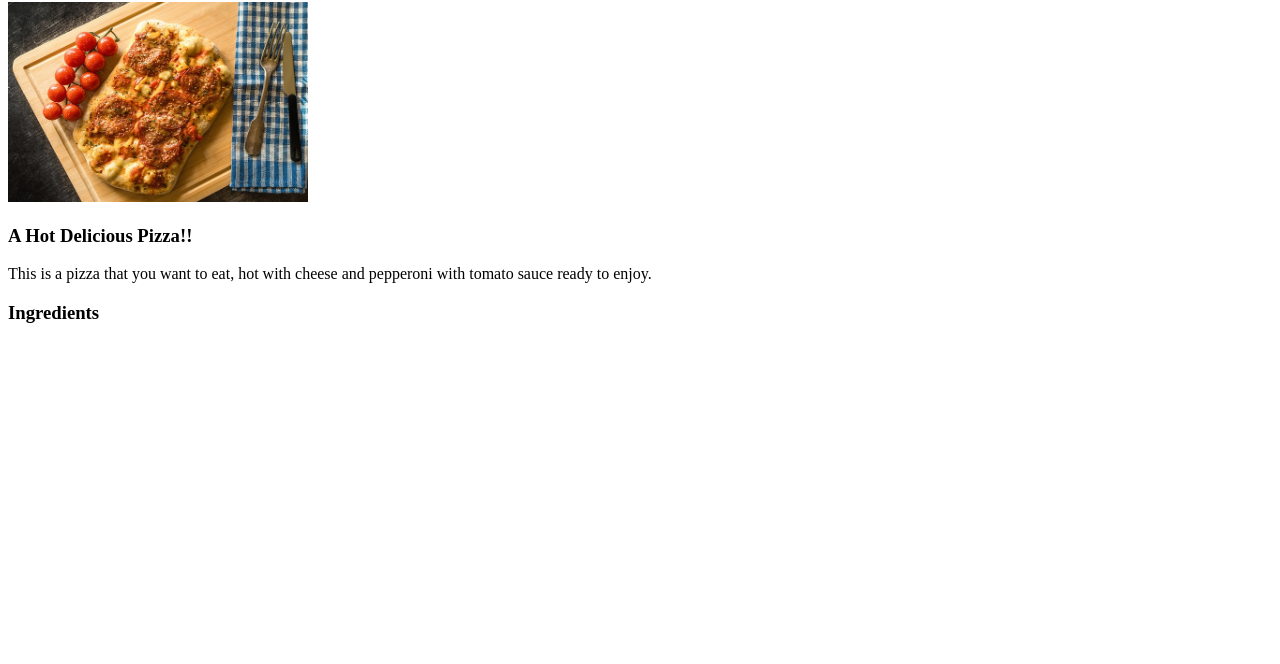
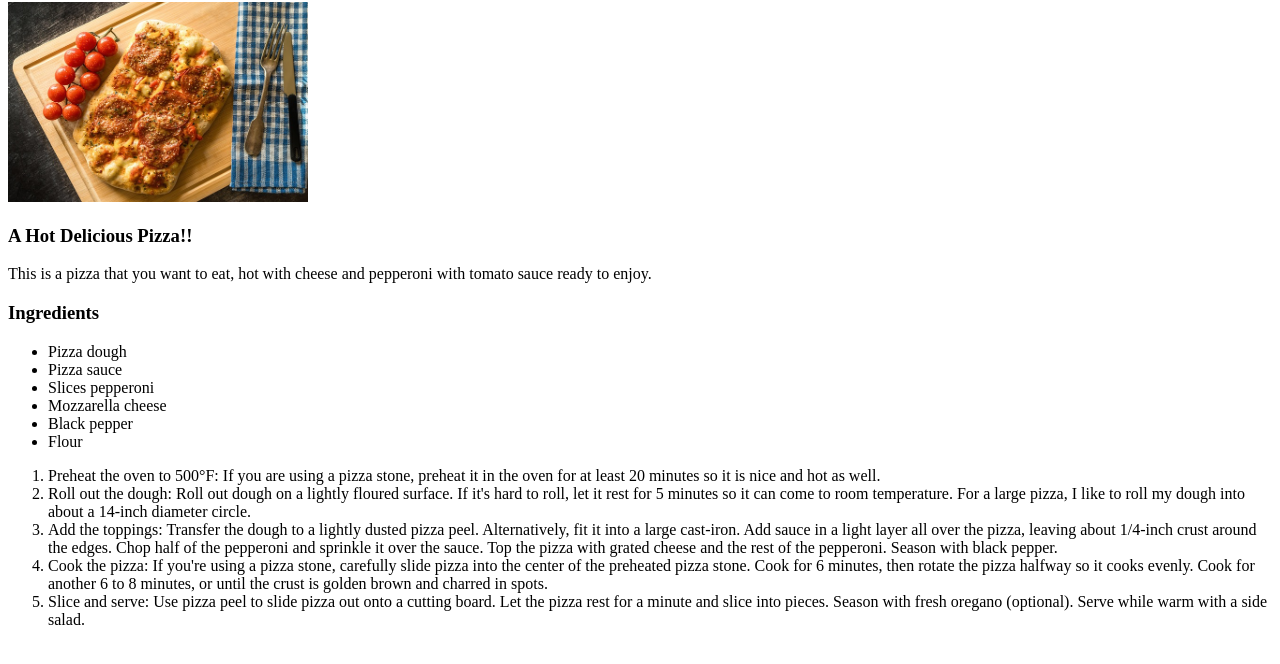
Before and after one commit to luiwebdev/odin-recipes, a plain HTML site: page recipes/pizza.html in a window 1280 px wide. Shown: the part 104-768 px from the top of the page. Drawn offline with Linux system fonts and the light colour scheme.

Commit message:
Add the pizza recipes
Completed added the pizza recipe with all the
content needed

```diff
--- a/recipes/pizza.html
+++ b/recipes/pizza.html
@@ -1,10 +1,12 @@
 <!DOCTYPE html>
 <html lang="en">
+
 <head>
     <meta charset="UTF-8">
     <meta name="viewport" content="width=device-width, initial-scale=1.0">
     <title>Odin Recipes Project</title>
 </head>
+
 <body>
     <a href="../index.html">Home</a>
 
@@ -17,6 +19,28 @@
 
     <h3>Ingredients</h3>
 
+    <ul>
+        <li>Pizza dough</li>
+        <li>Pizza sauce</li>
+        <li>Slices pepperoni</li>
+        <li>Mozzarella cheese</li>
+        <li>Black pepper</li>
+        <li>Flour</li>
+    </ul>
+
+    <ol>
+        <li>Preheat the oven to 500°F: If you are using a pizza stone, preheat it in the oven for at least 20 minutes so
+            it is nice and hot as well.</li>
+        <li>Roll out the dough: Roll out dough on a lightly floured surface. If it's hard to roll, let it rest for 5
+            minutes so it can come to room temperature. For a large pizza, I like to roll my dough into about a 14-inch
+            diameter circle.</li>
+        <li>Add the toppings: Transfer the dough to a lightly dusted pizza peel. Alternatively, fit it into a large
+            cast-iron. Add sauce in a light layer all over the pizza, leaving about 1/4-inch crust around the edges. Chop half of the pepperoni and sprinkle it over the sauce. Top the pizza with grated cheese and the rest of the pepperoni. Season with black pepper.</li>
+            <li>Cook the pizza: If you're using a pizza stone, carefully slide pizza into the center of the preheated pizza stone. Cook for 6 minutes, then rotate the pizza halfway so it cooks evenly. Cook for another 6 to 8 minutes, or until the crust is golden brown and charred in spots.</li>
+            <li>Slice and serve: Use pizza peel to slide pizza out onto a cutting board. Let the pizza rest for a minute and slice into pieces. Season with fresh oregano (optional). Serve while warm with a side salad.</li>
+    </ol>
+
 
 </body>
+
 </html>
```
